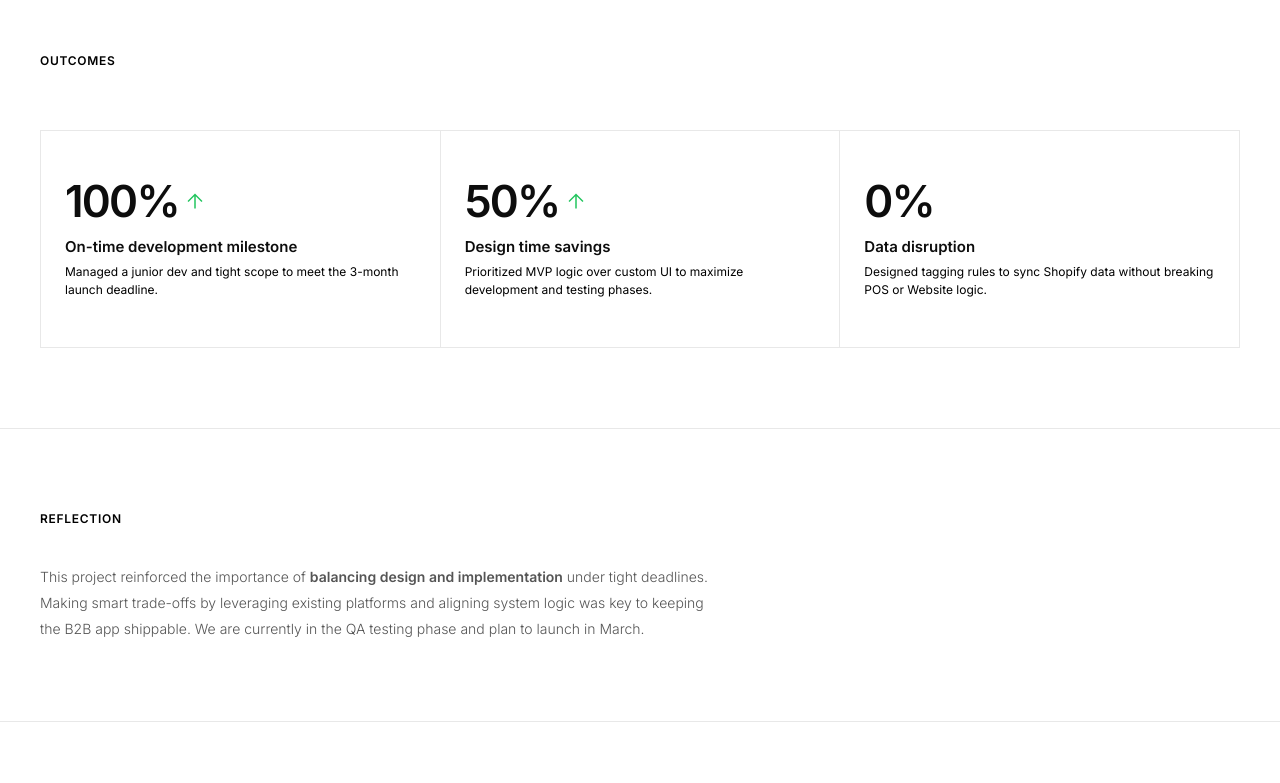
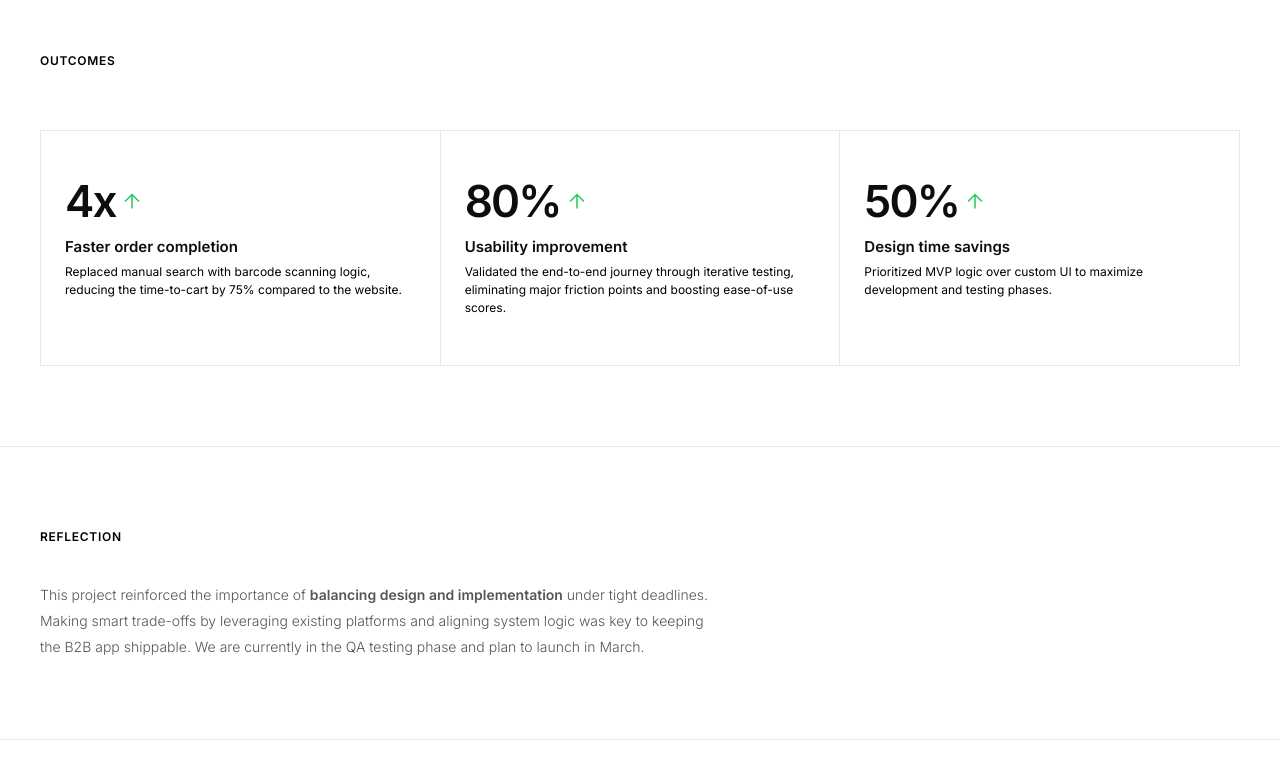
Before and after one commit to dz030/2026-jy-portfolio, a website built with Vite: page projects/product-ux/b2b-order-app.html in a window 1280 px wide. Shown: the part 8720-9503 px from the top of the page. Built offline with nearby package versions, Linux system fonts and the light colour scheme.

Commit message:
b2bapp impact update

```diff
--- a/projects/product-ux/b2b-order-app.html
+++ b/projects/product-ux/b2b-order-app.html
@@ -344,12 +344,23 @@
         <div class="project-detail__outcome">
           <div class="project-detail__outcome-value-wrap">
             <div class="project-detail__outcome-value"
-                 data-count-target="100"
-                 data-count-suffix="%">100%</div>
+                 data-count-target="4"
+                 data-count-suffix="x">4x</div>
             <span class="icon icon--arrow-upward outcome-arrow-up" aria-hidden="true"></span>
           </div>
-          <div class="project-detail__outcome-title">On-time development milestone</div>
-          <div class="project-detail__outcome-subtitle">Managed a junior dev and tight scope to meet the 3-month launch deadline.</div>
+          <div class="project-detail__outcome-title">Faster order completion</div>
+          <div class="project-detail__outcome-subtitle">Replaced manual search with barcode scanning logic, reducing the time-to-cart by 75% compared to the website.</div>
+        </div>
+
+        <div class="project-detail__outcome">
+          <div class="project-detail__outcome-value-wrap">
+            <div class="project-detail__outcome-value"
+                 data-count-target="80"
+                 data-count-suffix="%">80%</div>
+            <span class="icon icon--arrow-upward outcome-arrow-up" aria-hidden="true"></span>
+          </div>
+          <div class="project-detail__outcome-title">Usability improvement</div>
+          <div class="project-detail__outcome-subtitle">Validated the end-to-end journey through iterative testing, eliminating major friction points and boosting ease-of-use scores.</div>
         </div>
 
         <div class="project-detail__outcome">
@@ -361,16 +372,6 @@
           </div>
           <div class="project-detail__outcome-title">Design time savings</div>
           <div class="project-detail__outcome-subtitle">Prioritized MVP logic over custom UI to maximize development and testing phases.</div>
-        </div>
-
-        <div class="project-detail__outcome">
-          <div class="project-detail__outcome-value-wrap">
-            <div class="project-detail__outcome-value"
-                 data-count-target="0"
-                 data-count-suffix="%">0%</div>
-          </div>
-          <div class="project-detail__outcome-title">Data disruption</div>
-          <div class="project-detail__outcome-subtitle">Designed tagging rules to sync Shopify data without breaking POS or Website logic.</div>
         </div>
 
 
```
